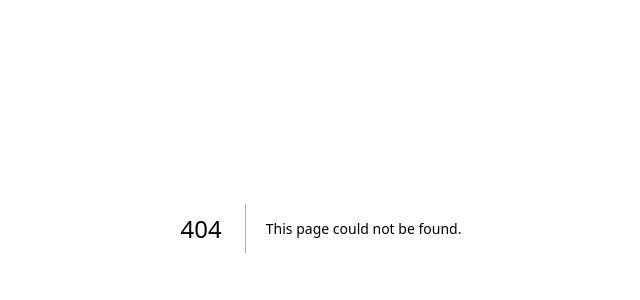
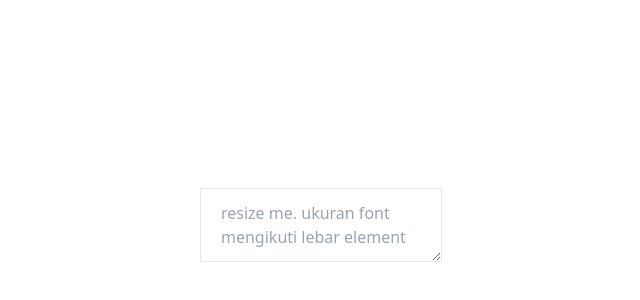
Before and after one commit to stoikal/28-days, a Next.js app: page /day/14 in a window 1280 px wide. Before the commit this address had no page. Shown: the part 172-472 px from the top of the page, without its empty margins (319-959 px from the left). Built offline with nearby package versions, Linux system fonts and the light colour scheme.

Commit message:
feat(day-14): create page

```diff
--- a/package.json
+++ b/package.json
@@ -12,17 +12,14 @@
     "classnames": "^2.3.2",
     "eslint": "8.35.0",
     "eslint-config-next": "13.2.3",
-    "leaflet": "^1.9.3",
     "lodash": "^4.17.21",
     "next": "13.2.3",
     "react": "18.2.0",
     "react-dom": "18.2.0",
-    "react-leaflet": "^4.2.1",
     "three": "^0.150.1",
     "typescript": "4.9.5"
   },
   "devDependencies": {
-    "@types/leaflet": "^1.9.3",
     "@types/lodash": "^4.14.191",
     "@types/node": "18.14.3",
     "@types/react": "18.0.28",
--- a/src/components/Map.tsx
+++ /dev/null
@@ -1,22 +0,0 @@
-import { MapContainer, TileLayer, Marker, Popup } from 'react-leaflet'
-import { LatLngExpression } from 'leaflet'
-
-type Props = {
-  position: LatLngExpression
-}
-
-export default function Map ({ position }: Props) {
-  return (
-    <MapContainer center={position} zoom={13} scrollWheelZoom={false}>
-      <TileLayer
-        attribution='&copy; <a href="https://www.openstreetmap.org/copyright">OpenStreetMap</a> contributors'
-        url="https://{s}.tile.openstreetmap.org/{z}/{x}/{y}.png"
-      />
-      <Marker position={position}>
-        <Popup>
-          A pretty CSS3 popup. <br /> Easily customizable.
-        </Popup>
-      </Marker>
-    </MapContainer>
-  )
-}
--- a/src/pages/day/13.tsx
+++ b/src/pages/day/13.tsx
@@ -36,7 +36,7 @@ export default function Day13 () {
         {isSupported && position
           ? (
               <a
-                className="block border w-fit p-5 hover:bg-gray-200"
+                className="block border w-fit p-5 hover:shadow-lg hover:-translate-y-px"
                 href={`https://www.openstreetmap.org/#map=15/${position.lat}/${position.lng}`}
                 target="_blank"
               >
--- /dev/null
+++ b/src/pages/day/14.tsx
@@ -0,0 +1,43 @@
+import { useEffect, useRef, useState } from 'react'
+import Head from 'next/head'
+
+export default function Day14 () {
+  const [fontSize, setFontSize] = useState(1)
+
+  const textareaRef = useRef(null)
+
+  useEffect(() => {
+    if (!textareaRef.current) return
+
+    const textarea = textareaRef.current
+
+    const resizeObserver = new ResizeObserver((entries) => {
+      for (const entry of entries) {
+        const size = Math.max(1, entry.contentRect.width / 200)
+        setFontSize(size)
+      }
+
+      console.log('Size changed')
+    })
+
+    resizeObserver.observe(textarea)
+  }, [])
+
+  return (
+    <>
+      <Head>
+        <title>Day 14 - ResizeObserver</title>
+      </Head>
+      <main className="h-full grid place-items-center">
+        <div>
+          <textarea
+            ref={textareaRef}
+            placeholder="resize me. ukuran font mengikuti lebar element"
+            className="border resize py-3 px-5"
+            style={{ fontSize: `${fontSize}rem` }}
+          />
+        </div>
+      </main>
+    </>
+  )
+}
--- a/src/pages/index.tsx
+++ b/src/pages/index.tsx
@@ -19,7 +19,8 @@ const content = [
   { title: 'Day 10 - Pengenalan Suara', subtitle: 'Web Speech API' },
   { title: 'Day 11 - Simple Puzzle', subtitle: 'Drag and Drop API' },
   { title: 'Day 12 - Notification', subtitle: 'Notifications API' },
-  { title: 'Day 13 - location', subtitle: 'Geolocation API' }
+  { title: 'Day 13 - location', subtitle: 'Geolocation API' },
+  { title: 'Day 14 - ResizeObserver', subtitle: 'ResizeObserver API' }
 ]
 
 export default function Home () {
```
Also changed, not shown: 1 other file (tests, documents, lock files or other folders).
